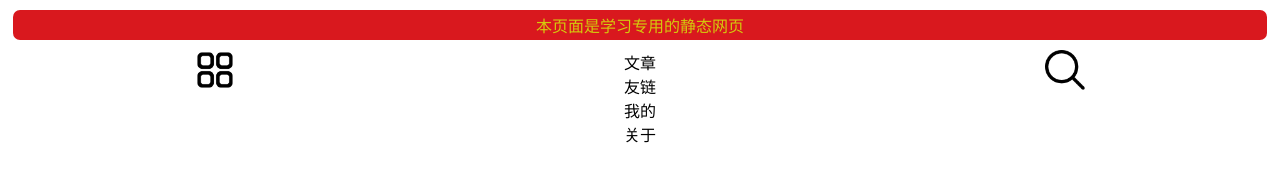
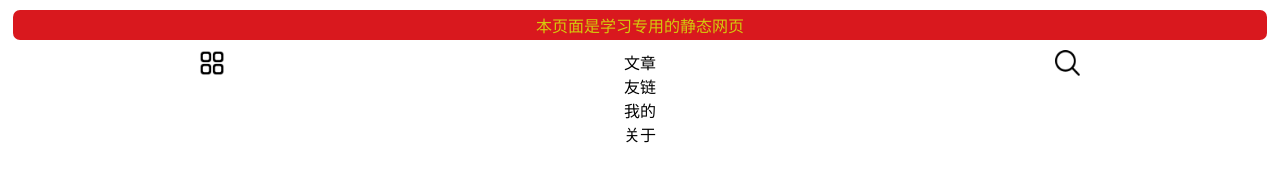
Before and after one commit to yunigongshang/github.io, a plain HTML site: page index.html in a window 1280 px wide. Drawn offline with Linux system fonts and the light colour scheme.

Commit message:
modified:   css/index.css

```diff
--- a/css/index.css
+++ b/css/index.css
@@ -24,7 +24,7 @@ a{
 }
 .nav_and_cai{
     /* background-color: #0000ff; */
-    width: 40px;
+    width: 2vw;
 }
 .nav_and{
     margin-top: 10px;
```
